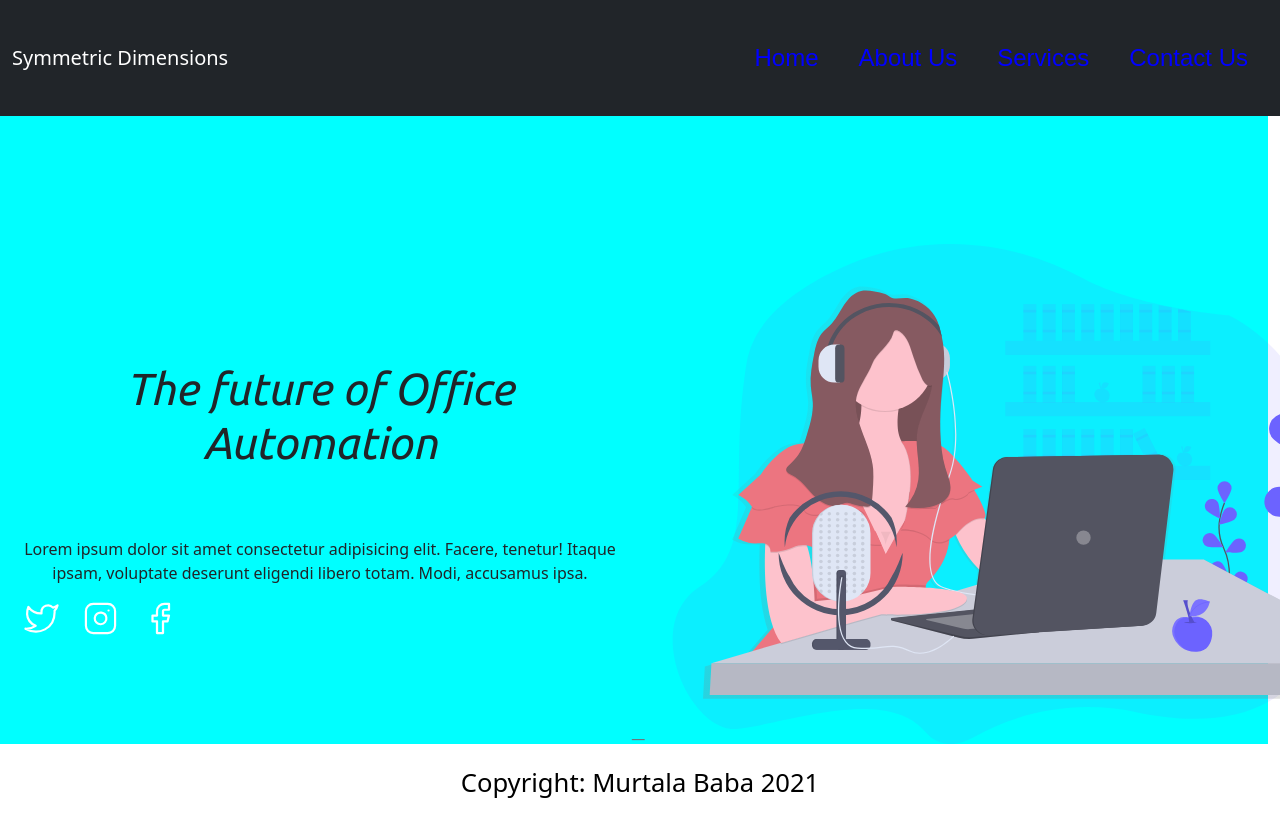
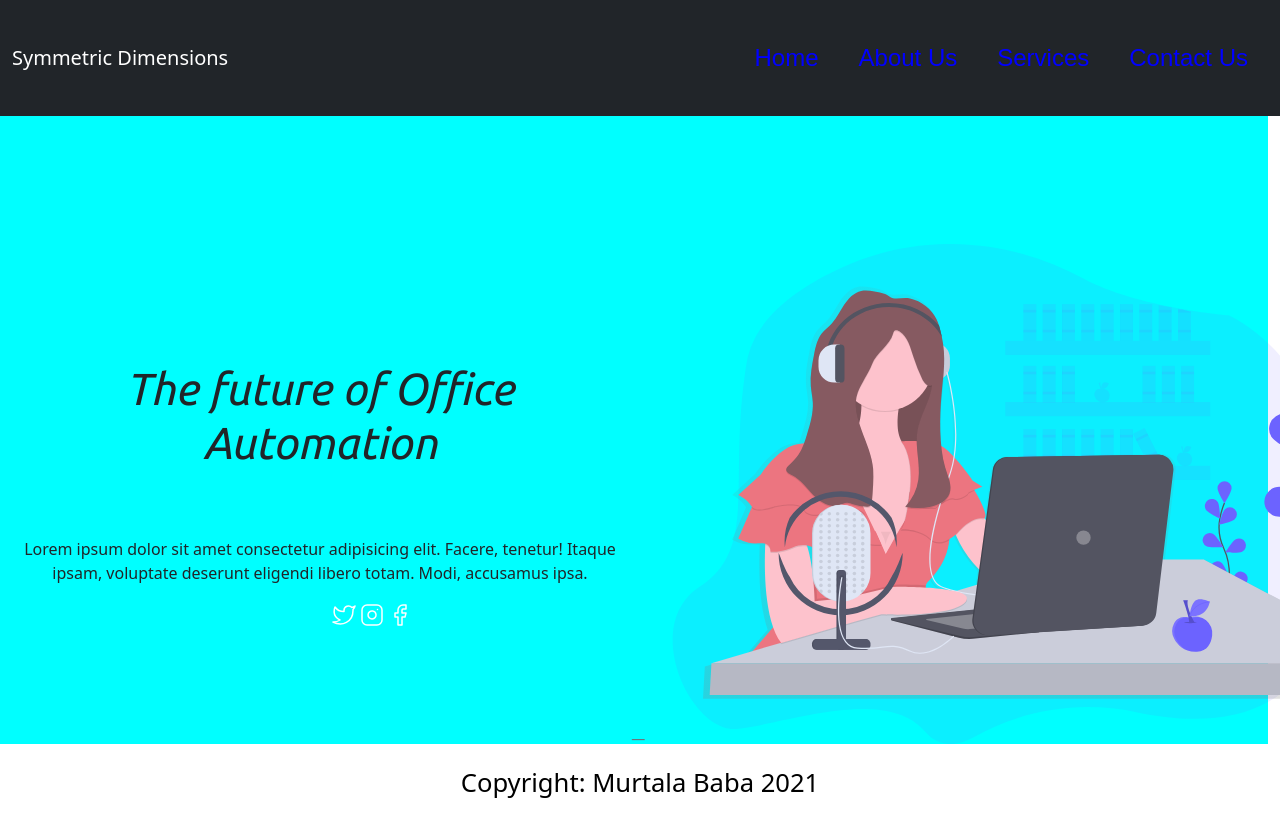
Before and after one commit to muree/startup-bootstrap, a plain HTML site: page index.html in a window 1280 px wide. Shown: the top 817 px of the page. Drawn offline with nearby package versions, Linux system fonts and the light colour scheme.

Commit message:
final update

```diff
--- a/css/styles.css
+++ b/css/styles.css
@@ -105,9 +105,3 @@
   display: block;
   align-content: center;
 }
-.socials {
-  width: 30%;
-}
-.landing-header .socials {
-  text-align: center;
-}
--- a/index.html
+++ b/index.html
@@ -50,9 +50,12 @@
           accusamus ipsa.
         </p>
         <div class="socials row">
-          <img class="col" src="./img/twitter.svg" alt="" />
-          <img class="col" src="./img/instagram.svg" alt="" />
-          <img class="col" src="./img/facebook.svg" alt="" />
+          <div class="col"></div>
+          <div class="col align-self-center">
+            <img class="col" src="./img/twitter.svg" alt="" />
+            <img class="col" src="./img/instagram.svg" alt="" />
+            <img class="col" src="./img/facebook.svg" alt="" />
+          </div>
         </div>
       </div>
       <div class="col-12 col-md-6 col-lg-6">
```
